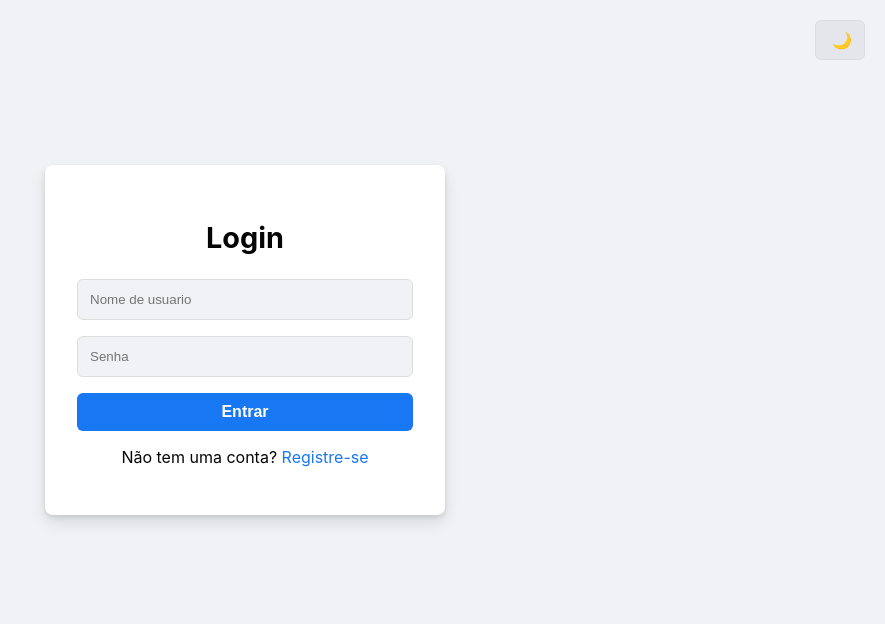
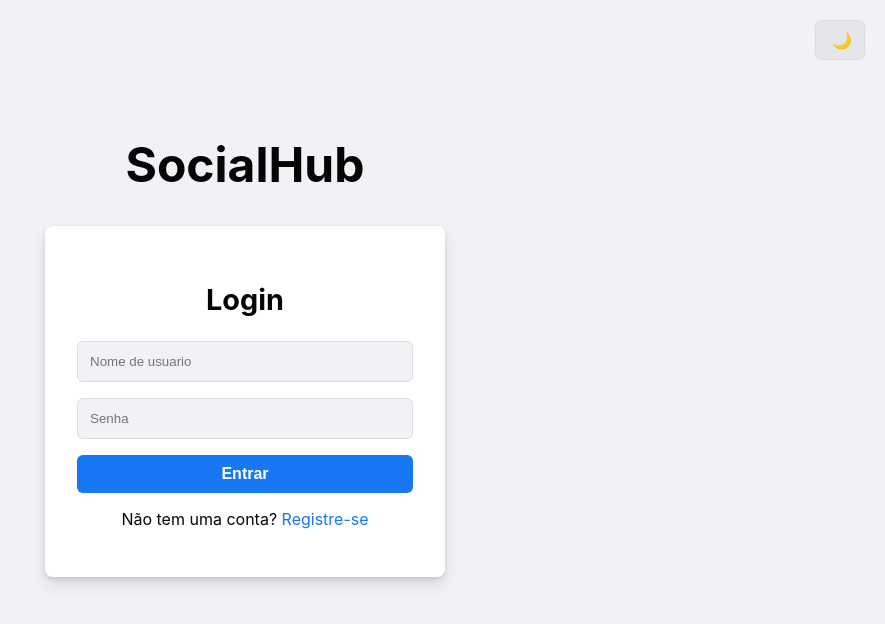
Before and after one commit to Jhowbrows/Final_project_social_front, a React (Create React App) app: page /login in a window 1280 px wide. Shown: the top 624 px of the page, without its empty margins (395-1280 px from the left). Built offline with nearby package versions, Linux system fonts and the light colour scheme.

Commit message:
feat: implementing logo

```diff
--- a/src/components/Navbar.js
+++ b/src/components/Navbar.js
@@ -27,12 +27,16 @@ function Navbar() {
                     <Link to="/profile">Meu Perfil</Link>
                 </div>
 
+                <Link to="/feed" className="navbar-logo">SocialHub</Link>
+
+
                 <div className="navbar-actions-desktop">
-                    <button onClick={toggleTheme}>
+                    <button onClick={toggleTheme} title="Mudar tema">
                         {theme === 'light' ? '🌙' : '☀️'}
                     </button>
                     <button onClick={handleLogout} className="logout-button">Sair</button>
                 </div>
+
 
                 <button className="hamburger-menu" onClick={() => setIsMenuOpen(!isMenuOpen)}>
                     <div />
@@ -40,6 +44,7 @@ function Navbar() {
                     <div />
                 </button>
             </div>
+
 
             {isMenuOpen && (
                 <div className="navbar-links-mobile">
--- a/src/pages/LoginPage.js
+++ b/src/pages/LoginPage.js
@@ -23,6 +23,7 @@ function LoginPage() {
 
     return (
         <div className="auth-container">
+            <h1 className="auth-logo">SocialHub</h1>
             <button onClick={toggleTheme} className="theme-toggle-button-auth">
                 {theme === 'light' ? '🌙' : '☀️'}
             </button>
--- a/src/pages/RegisterPage.js
+++ b/src/pages/RegisterPage.js
@@ -22,6 +22,7 @@ function RegisterPage() {
 
     return (
         <div className="auth-container">
+            <h1 className="auth-logo">SocialHub</h1>
             <button onClick={toggleTheme} className="theme-toggle-button-auth">
                 {theme === 'light' ? '🌙' : '☀️'}
             </button>
--- a/src/styles/Auth.css
+++ b/src/styles/Auth.css
@@ -1,3 +1,11 @@
+.auth-logo {
+    font-size: 3rem;
+    font-weight: bold;
+    color: var(--primary-text-color);
+    margin-bottom: 2rem;
+    text-align: center;
+}
+
 .auth-container {
   display: flex;
   flex-direction: column;
--- a/src/styles/Navbar.css
+++ b/src/styles/Navbar.css
@@ -4,6 +4,7 @@
     box-shadow: 0 2px 4px rgba(0, 0, 0, 0.05);
     margin-bottom: 2rem;
     padding: 1rem 2rem;
+    position: relative;
 }
 
 .navbar-content {
@@ -13,10 +14,29 @@
     width: 100%;
 }
 
+
 .navbar-links-desktop {
     display: flex;
+    flex: 1;
+    justify-content: flex-start;
     align-items: center;
     gap: 20px;
+}
+
+.navbar-logo {
+    font-size: 1.8rem;
+    font-weight: bold;
+    color: var(--primary-text-color);
+    text-decoration: none;
+    text-align: center;
+}
+
+.navbar-actions-desktop {
+    display: flex;
+    flex: 1;
+    justify-content: flex-end;
+    align-items: center;
+    gap: 10px;
 }
 
 .navbar-links-desktop a {
@@ -53,10 +73,25 @@
 
 
 @media (max-width: 768px) {
+    .navbar {
+        padding: 0.5rem 1rem;
+    }
+
 
     .navbar-links-desktop,
     .navbar-actions-desktop {
         display: none;
+    }
+
+
+    .navbar-content {
+        justify-content: space-between;
+    }
+
+
+    .navbar-logo {
+        font-size: 2.0rem;
+        text-align: left;
     }
 
 
```
